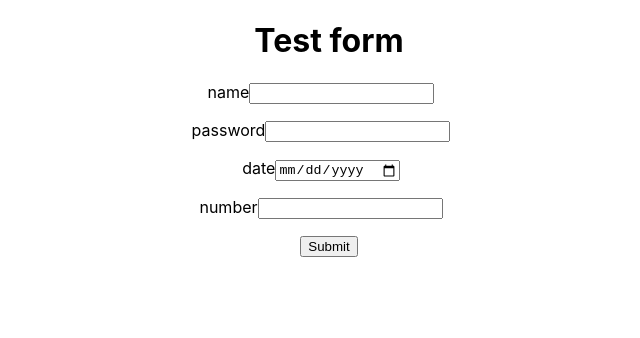
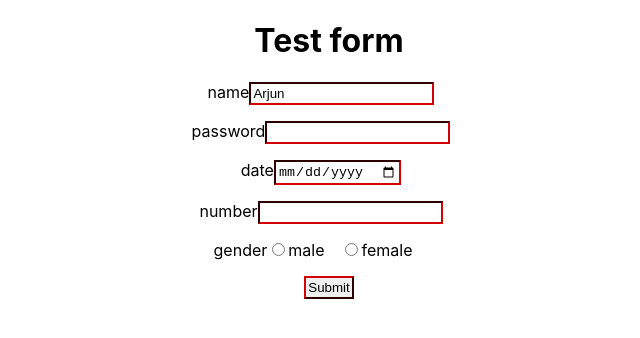
Before and after one commit to SahRckr/dynamic-react-form, a React (Create React App) app: page / in a window 1280 px wide. Shown: the top 338 px of the page, without its empty margins (311-951 px from the left). Built offline with nearby package versions, Linux system fonts and the light colour scheme.

Commit message:
Add form submit handler

```diff
--- a/src/App.js
+++ b/src/App.js
@@ -7,7 +7,9 @@ const formData = {
   onSubmit: () => {
     console.log('Submitted')
   },
-  initialValues: {},
+  initialValues: {
+    name: 'Arjun'
+  },
   metaData: [
     {
       name: 'name',
@@ -64,7 +66,7 @@ const formData = {
     {
       name: 'gender',
       type: 'radio', // text, password, date, number, text-area, checkbox, radio, multi-select
-      label: 'number',
+      label: 'gender',
       classes: {
         fieldClassName: 'numberClass',
         labelClassName: '',
--- a/src/components/Form/Form.css
+++ b/src/components/Form/Form.css
@@ -5,6 +5,11 @@
   margin: 1rem;
 }
 
+.Form input {
+  border-color: maroon;
+  padding: 2px;
+}
+
 .Form label {
   margin-right: 1rem;
 }
--- a/src/components/Form/Form.js
+++ b/src/components/Form/Form.js
@@ -1,17 +1,17 @@
 import React from 'react'
+import ReactDOM from 'react-dom'
 import './Form.css'
 
 const formData = {
   title: 'test',
-  onSubmit: e => {
-    console.log('Submitted', e)
-    e.preventDefault()
+  onSubmit: data => {
+    console.log(data)
   },
   initialValues: {},
   metaData: [
     {
       name: 'name',
-      type: 'text', // text, password, date, number, text-area, checkbox, radio, multi-select
+      type: 'text', // text done, password done, date done, number done, text-area, checkbox, radio, multi-select
       label: '',
       classes: {
         fieldClassName: '',
@@ -25,16 +25,17 @@ const formData = {
   ]
 }
 
-const getInputElement = field => {
+const getInputElement = (field, initialValues) => {
   const similarTypes = ['text', 'number', 'date', 'password']
   const {
     type,
     name,
     classes: { fieldClassName },
     required,
-    disabled
+    disabled,
+    options
   } = field
-  if (similarTypes.includes(field.type)) {
+  if (similarTypes.includes(type)) {
     return (
       <input
         type={type}
@@ -42,13 +43,25 @@ const getInputElement = field => {
         className={fieldClassName}
         required={required}
         disabled={disabled}
+        defaultValue={initialValues[name]}
       />
     )
-  } else {
+  } else if (type === 'radio') {
+    return (
+      <React.Fragment>
+        {options.map(option => (
+          <React.Fragment key={option}>
+            <input type="radio" name={name} value={option} />
+            <label>{option}</label>
+          </React.Fragment>
+        ))}
+      </React.Fragment>
+    )
+  } else if (type === 'checkbox') {
   }
 }
 
-const renderInputField = field => {
+const renderInputField = (field, initialValues) => {
   const {
     name,
     label,
@@ -58,20 +71,22 @@ const renderInputField = field => {
     <div className={groupClassName} key={name}>
       <label className={labelClassName}>
         {label}
-        {getInputElement(field)}
+        {getInputElement(field, initialValues)}
       </label>
     </div>
   )
 }
 
-const renderField = field => {
+const renderField = (field, initialValues) => {
   const { type } = field
   switch (type) {
     case 'text':
     case 'password':
     case 'date':
     case 'number':
-      return renderInputField(field)
+    case 'radio':
+    case 'checkbox':
+      return renderInputField(field, initialValues)
 
     default:
       return ''
@@ -80,10 +95,18 @@ const renderField = field => {
 
 export default function Form(props) {
   const { formData } = props
+  const { title, onSubmit, initialValues } = formData
   return (
-    <form className="Form" onSubmit={e => formData.onSubmit(e)}>
+    <form
+      className="Form"
+      onSubmit={e => {
+        e.preventDefault()
+        const data = new FormData(e.target)
+        onSubmit(data)
+      }}
+    >
       <h1>{formData.title}</h1>
-      {formData.metaData.map(field => renderField(field))}
+      {formData.metaData.map(field => renderField(field, initialValues))}
       <input type="submit" />
     </form>
   )
```
